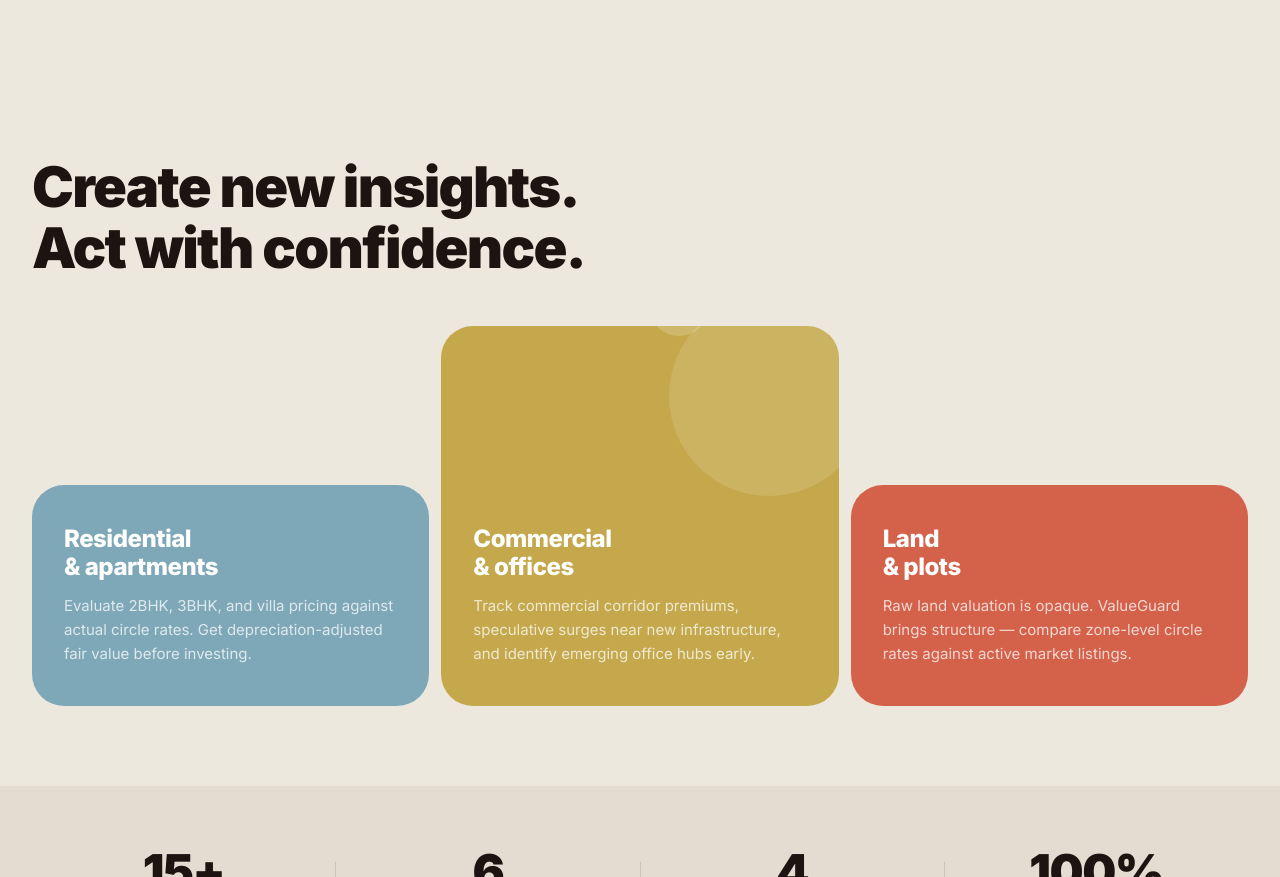
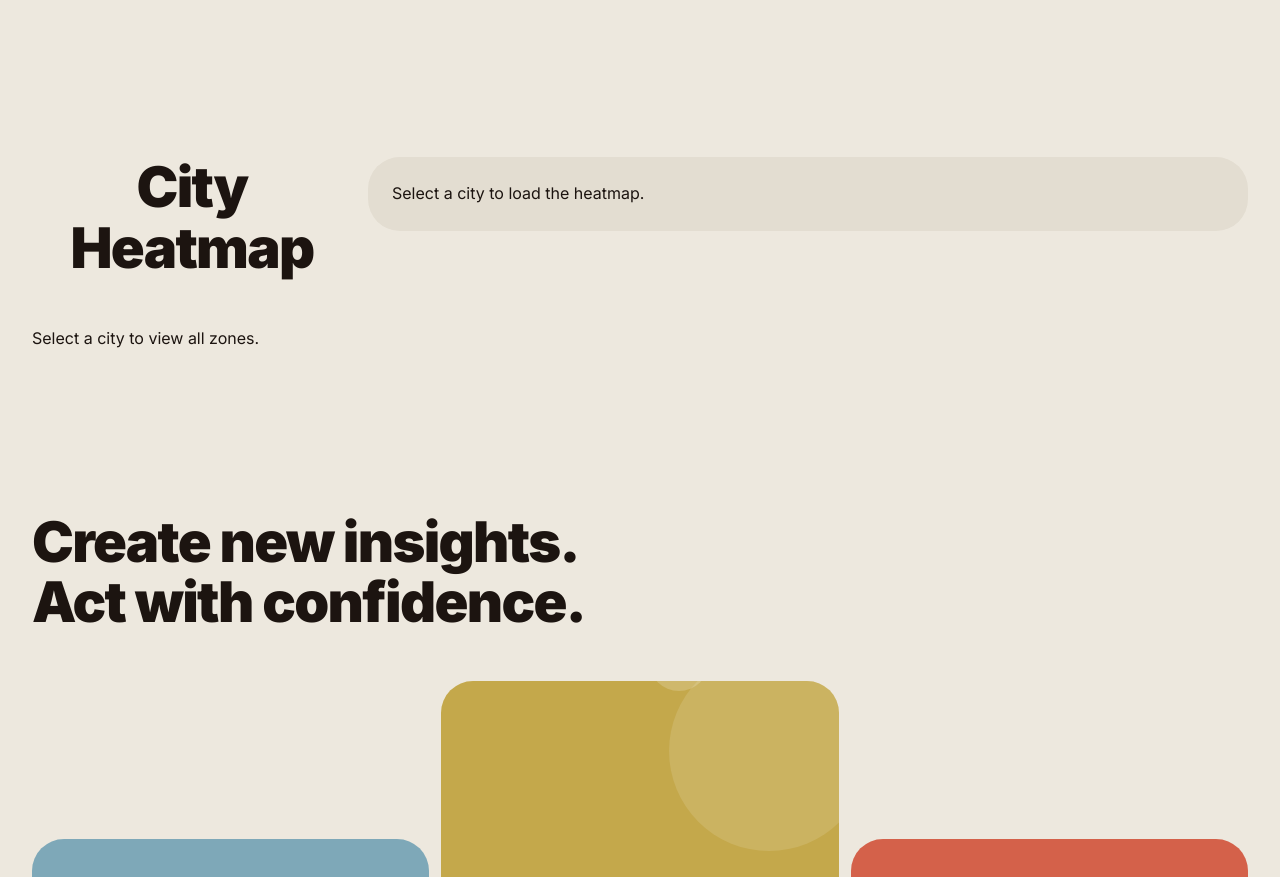
Before and after one commit to shubhamsharma0707/ValueGuard, a website: page frontend/index.html in a window 1280 px wide. Shown: the part 6350-7227 px from the top of the page. Drawn offline with nearby package versions, Linux system fonts and the light colour scheme; no server answers.

Commit message:
feat: restore and layout the city heatmap feature

```diff
--- a/frontend/index.html
+++ b/frontend/index.html
@@ -531,6 +531,24 @@
   </div>
 </section>
 
+<!-- ══════════════════════════════════════════════════════════
+     HEATMAP SECTION
+══════════════════════════════════════════════════════════ -->
+<section class="compare-section" id="heatmap" aria-labelledby="heatmap-title">
+  <div class="compare-shell">
+    <div class="compare-controls">
+      <h2 class="section-heading" id="heatmap-title">City Heatmap</h2>
+      <p class="section-desc" id="heatmap-subtitle">Select a city to view all zones.</p>
+    </div>
+
+    <div class="compare-results">
+      <div class="compare-table-wrap" id="heatmap-wrap">
+        <div class="heatmap-empty">Select a city to load the heatmap.</div>
+      </div>
+    </div>
+  </div>
+</section>
+
 
 <!-- ══════════════════════════════════════════════════════════
      USE CASE CARDS (coloured shapes)
@@ -694,7 +712,7 @@
         <span class="footer-col-heading">Explore</span>
         <a href="#tool" class="footer-link">Valuate</a>
         <a href="#features" class="footer-link">Features</a>
-        <a href="#" class="footer-link">Heatmap</a>
+        <a href="#heatmap" class="footer-link">Heatmap</a>
         <a href="#" class="footer-link">Compare Zones</a>
       </div>
       <div class="footer-col">
--- a/frontend/js/dom.js
+++ b/frontend/js/dom.js
@@ -58,9 +58,9 @@ function buildDom() {
     historyList:       null,
     drawerCount:       null,
 
-    // ── Heatmap — not in main view in new layout, safe stubs
-    heatmapWrap:       null,
-    heatmapSubtitle:   null,
+    // ── Heatmap
+    heatmapWrap:       document.getElementById('heatmap-wrap'),
+    heatmapSubtitle:   document.getElementById('heatmap-subtitle'),
 
     // ── Error / export — safe stubs (not in new layout)
     errorBanner:       null,
```
